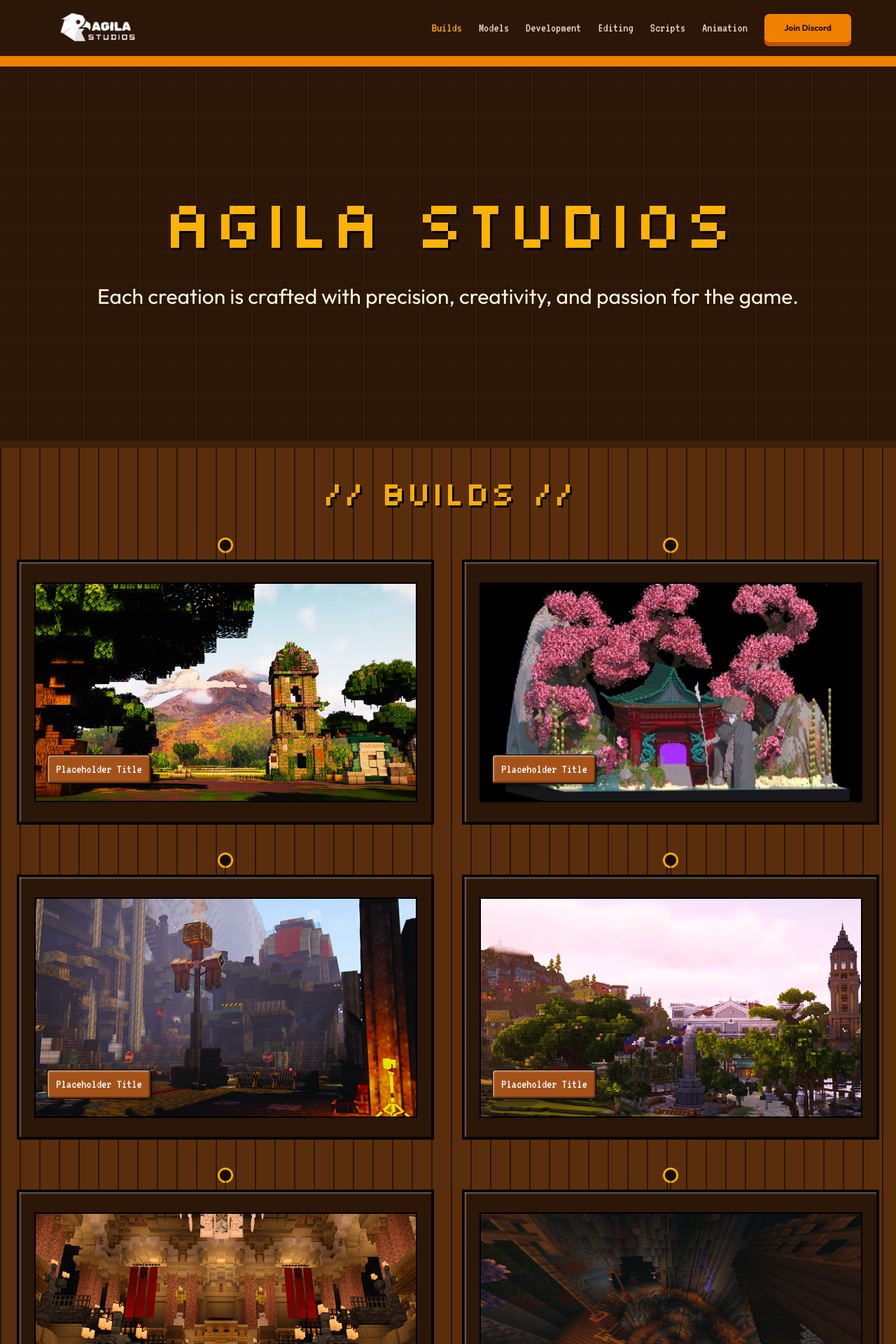
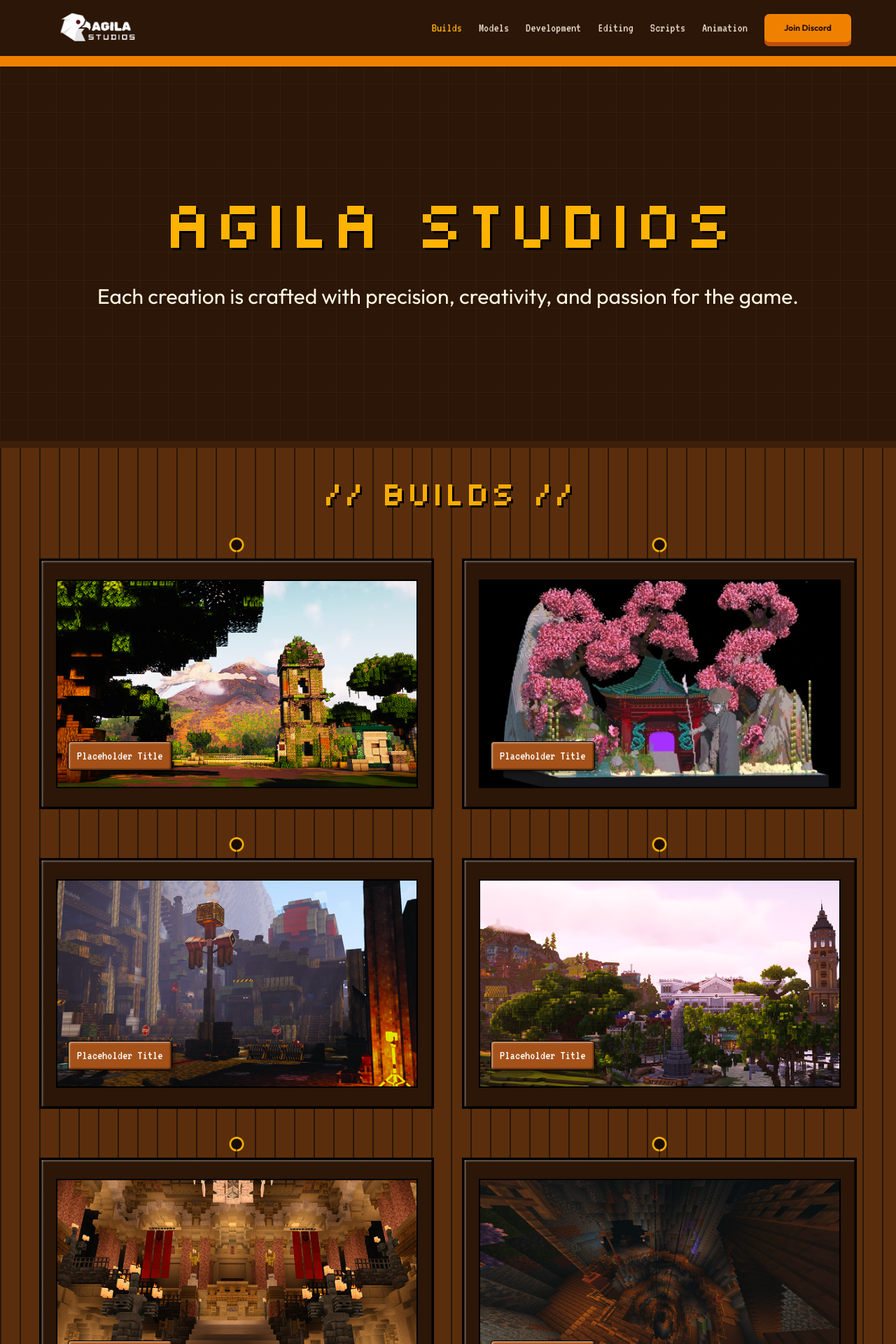
Before and after one commit to eckajnaa/agila-studios, a Next.js app: page /portfolio in a window 1280 px wide. Shown: the top 1920 px of the page at 70% size. Built offline with nearby package versions, Linux system fonts and the light colour scheme.

Commit message:
style: reduce portfolio grid max width for smaller wallpapers

```diff
--- a/src/components/sections/portfolio/CategoryContent.tsx
+++ b/src/components/sections/portfolio/CategoryContent.tsx
@@ -102,7 +102,7 @@
   return (
     <div
       ref={containerRef}
-      className="mx-auto grid max-w-[88rem] grid-cols-1 gap-10 px-4 pb-16 sm:px-6 md:grid-cols-2"
+      className="mx-auto grid max-w-[76rem] grid-cols-1 gap-10 px-4 pb-16 sm:px-6 md:grid-cols-2"
     >
       {images.map((item) => (
         <Wallpaper
```
